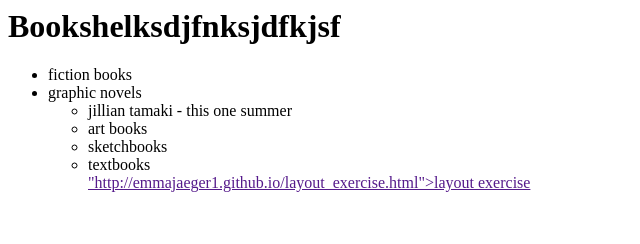
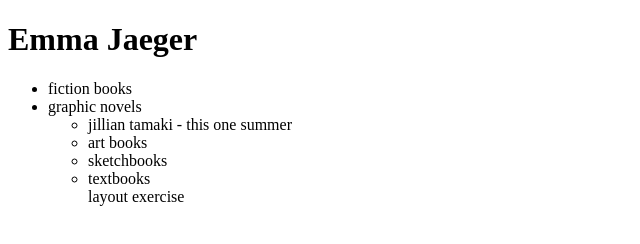
Before and after one commit to emmajaeger1/emmajaeger.github.io, a plain HTML site: page index.html in a window 1280 px wide. Shown: the whole page, without its empty margins (0-640 px from the left). Drawn offline with Linux system fonts and the light colour scheme.

Commit message:
dskjskdj

```diff
--- a/index.html
+++ b/index.html
@@ -1,9 +1,9 @@
+<!doctype html>
 <html>
-</html>
-</head>
 
 
-<h1>Bookshelksdjfnksjdfkjsf</h1>
+
+<h1>Emma Jaeger</h1>
 
 <ul>
 
@@ -14,7 +14,7 @@
   <li>art books</li>
   <li>sketchbooks</li>
 <li>textbooks</li>
-<a href
+<a href"http://emmajaeger1.github.io/layout_exercise.html">layout exercise</a>
 
 
-  <!doctype html>"http://emmajaeger1.github.io/layout_exercise.html">layout exercise</a>
+</html>
```
